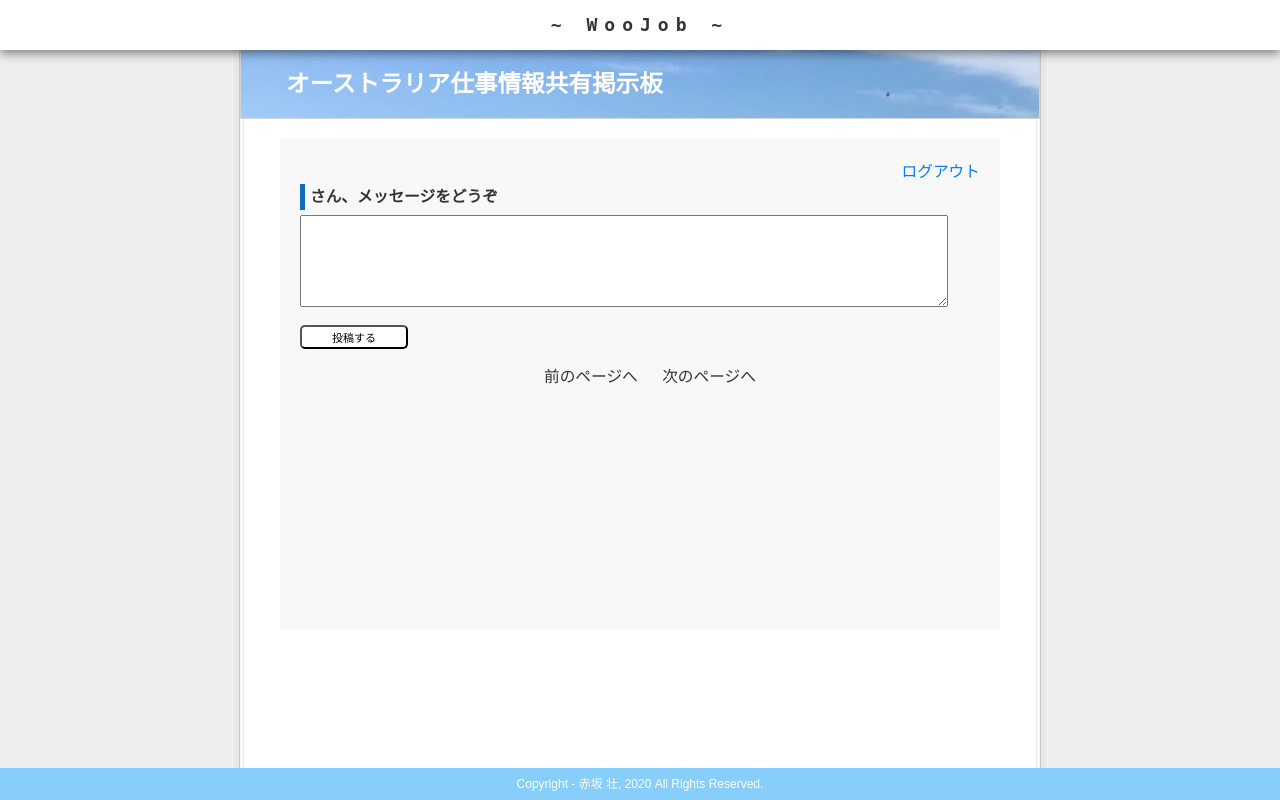
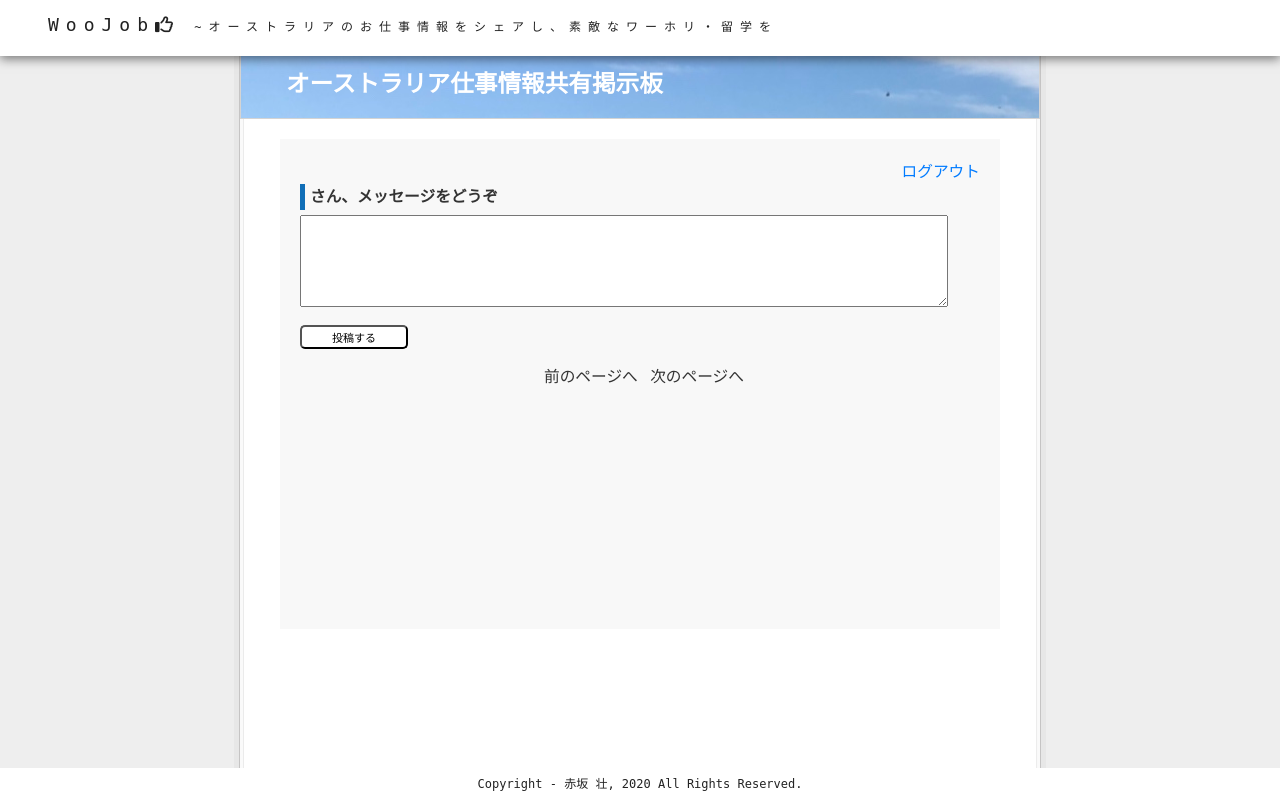
Before and after one commit to sohh85/WooJob_php_app, a PHP site: page /after_login/index.php?page=1 in a window 1280 px wide. Run offline with PHP 8.4, Linux system fonts and the light colour scheme; the visitor is signed in with stand-in values (Sample User, id 1); data that the repository does not hold is empty; a stand-in replaces the project's code that opens the database connection; some libraries are stand-ins or nearby versions.

Commit message:
headerとfooter編集
・ヘッダーをheader.phpを作成し共通部品化
・footer色をheaderと同じ色に変更
・headerにアコーディオンメニュー追加
 Please enter the commit message for your changes. Lines starting

```diff
--- a/www/html/after_login/index.php
+++ b/www/html/after_login/index.php
@@ -68,7 +68,7 @@ if (isset($_REQUEST['res'])) {
   <meta charset="UTF-8">
   <meta name="viewport" content="width=device-width, initial-scale=1.0">
   <meta http-equiv="X-UA-Compatible" content="ie=edge">
-  <title>ひとこと掲示板</title>
+  <title>オーストラリア仕事情報共有掲示板</title>
   <link rel="stylesheet" href="https://stackpath.bootstrapcdn.com/bootstrap/4.1.3/css/bootstrap.min.css" integrity="sha384-MCw98/SFnGE8fJT3GXwEOngsV7Zt27NXFoaoApmYm81iuXoPkFOJwJ8ERdknLPMO" crossorigin="anonymous" />
   <script src="https://code.jquery.com/jquery-3.3.1.min.js" integrity="sha256-FgpCb/KJQlLNfOu91ta32o/NMZxltwRo8QtmkMRdAu8=" crossorigin="anonymous"></script>
   <script src="https://kit.fontawesome.com/82342a278b.js" crossorigin="anonymous"></script>
@@ -77,13 +77,8 @@ if (isset($_REQUEST['res'])) {
 
 <body>
   <div id="wrap">
-    <div id="wrapper">
-      <nav id="global-navi">
-        <h2 class="top_logo">
-          ~ WooJob ~
-        </h2>
-      </nav>
-    </div>
+    <!-- header読み込み -->
+    <?php include("../header.php"); ?>
     <div class="content">
       <div id="head">
         <h1>オーストラリア仕事情報共有掲示板</h1>
@@ -150,7 +145,6 @@ if (isset($_REQUEST['res'])) {
           <?php else : ?>
             <li>次のページへ</li>
           <?php endif; ?>
-
         </ul>
       </div>
       <footer class="footer_bottom">
@@ -165,6 +159,16 @@ if (isset($_REQUEST['res'])) {
         $(this).html($(this).html().replace(/(\b(https?|ftp|file):\/\/[-A-Z0-9+&@#\/%?=~_|!:,.;]*[-A-Z0-9+&@#\/%=~_|])/ig, "<a href='$1' class='m-0'>$1</a>"));
       });
     });
+
+    $(function() {
+      $('.js-menu__item__link').each(function() {
+        $(this).on('click', function() {
+          $(this).toggleClass('on');
+          $("+.submenu", this).slideToggle()
+          return false;
+        });
+      });
+    });
   </script>
 </body>
 
--- /dev/null
+++ b/www/html/header.php
@@ -0,0 +1,25 @@
+<div id="wrapper">
+    <nav id="global-navi">
+
+        <li class="menu__item top_logo">
+
+            <a class="menu__item__link js-menu__item__link" href="">WooJob<i class="far fa-thumbs-up"></i><span class="title_desc"> ~オーストラリアのお仕事情報をシェアし、素敵なワーホリ・留学を</span></a>
+
+            <ul class="submenu">
+                <li class="submenu__item">
+                    <a href="">サブメニュー1</a>
+                </li>
+                <li class="submenu__item">
+                    <a href="">サブメニュー2</a>
+                </li>
+                <li class="submenu__item">
+                    <a href="">サブメニュー3</a>
+                </li>
+                <li class="submenu__item">
+                    <a href="">サブメニュー4</a>
+                </li>
+            </ul>
+        </li>
+
+    </nav>
+</div>
--- a/www/html/style.css
+++ b/www/html/style.css
@@ -41,8 +41,10 @@ h1 {
 	font-weight: bold;
 }
 
-h2 {
-	font-weight: bold;
+
+a {
+   text-decoration: none !important;
+     list-style: none;
 }
 
 #content {
@@ -112,8 +114,7 @@ th {
 }
 
 li {
-	list-style: circle;
-	margin-left: 20px;
+	margin-left: 8px;
 	margin-bottom: 0.5em;
 }
 
@@ -170,13 +171,15 @@ color: #666666;
 	color: #BB1850;
 }
 
+
+/* 返信ボタン */
 .btn,
 a.btn,
 button.btn {
   font-size: 0.5rem;
   font-weight: 500;
   line-height: 1.1;
-  position: relative;
+  /* position: relative; */
   display: inline-block;
   padding: 0.3rem 0.8rem;
   cursor: pointer;
@@ -246,12 +249,16 @@ a.btn-radius-gradient:hover {
 }
 
 .float_text {
+  /* 投稿画面でボタンを画像下に回り込ませないように */
 	overflow:auto; zoom:1;
 }
 
+
+/* 固定footer */
 .footer_bottom {
-  background-color: #87CEFA;
-  color: white;
+  background-color: white;
+  color: #222;
+  font-family: 'Ubuntu Mono', monospace;
   text-align: center;
   padding: 9px;
   position: fixed;
@@ -265,14 +272,16 @@ footer p {
   margin: 0;
 }
 
-.top_logo{
+
+/* 固定header */
+.top_logo a{
   font-size: 18px;
   font-family: 'Ubuntu Mono', monospace;
-  padding: 14px;
+  padding: 14px 14px 14px 40px;
   text-align: center;
   letter-spacing: 7px;
+  color: #222;
 }
-
 #global-navi {
     width: 100%;
     background:white;
@@ -281,23 +290,42 @@ footer p {
     top: 0;
     right: 0px;
 }
-
 .content{
     line-height: 1.6;
     margin: 0 auto;
     padding-top: 50px;
     width: 800px;
 }
-
 .hover {
   background-color: white;
   font-size: 11px;
   border-radius: 5px;
   padding: 2px 30px;
 }
-
 .hover:hover {
   background-color: yellow;
   font-size: 11px;
   border-radius: 5px;
 }
+.title_desc {
+  font-size: 12px;
+}
+
+/* アコーディオンメニュー */
+.menu__item {
+  cursor: pointer;
+  display: inline-block;
+
+}
+.menu__item__link {
+  display: inline-block;
+  position: relative;
+}
+.submenu {
+  background: #fff;
+  display: none;
+}
+.submenu__item {
+  padding: 5px;
+  /* display: inline-block; */
+}
```
Also changed, not shown: www/html/after_login/view.php (+3 -8 lines), www/html/check.php (+2 -7 lines), www/html/index.php (+2 -8 lines), www/html/register.php (+2 -7 lines), www/html/thanks.php (+2 -7 lines), www/html/images/bg_content.png (deleted), www/html/images/bg_head.png (deleted), www/html/images/bg_ttl.png (deleted), www/html/images/sun.jpg (renamed from www/html/images/IMG_6745.jpg), www/html/images/txt_copyright.png (deleted).
